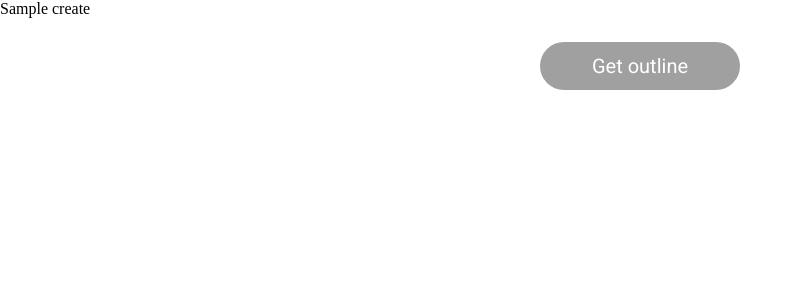
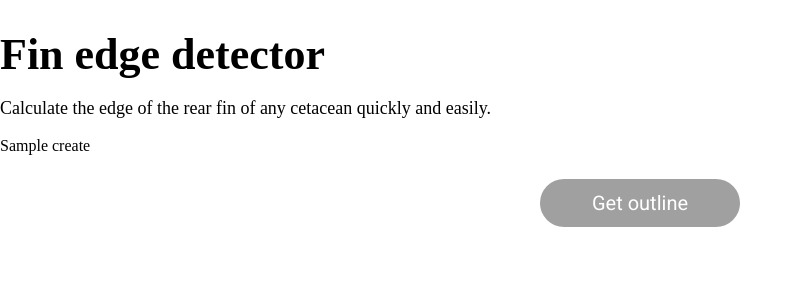
Before and after one commit to ApulianGCC/FinEdgeDetectionPlatform, a Flask app: template templates/index.html in a window 1280 px wide. Shown: the part 47-347 px from the top of the page, without its empty margins (0-803 px from the left). Run offline with Flask 2, Linux system fonts and the light colour scheme; the template is opened without the code that fills it: most values are stand-ins (such as "Sample title", 1, 10 or a date in 2020).

Commit message:
migliorata pagina info

```diff
--- a/templates/index.html
+++ b/templates/index.html
@@ -6,6 +6,10 @@
 {% endblock %}
 
 {% block content %}
+    <div>
+        <h1 class="title-text" style="font-size:44px; margin-bottom:0px"> Fin edge detector</h1>
+        <p class="body-text" style="font-size: 18px">Calculate the edge of the rear fin of any cetacean quickly and easily.</p>
+    </div>
     <div>
             {{ dropzone.create(action='/uploads') }}
 
```
Also changed, not shown: static/res/img-input-example.jpg (added), static/res/img-output-example.png (added).
